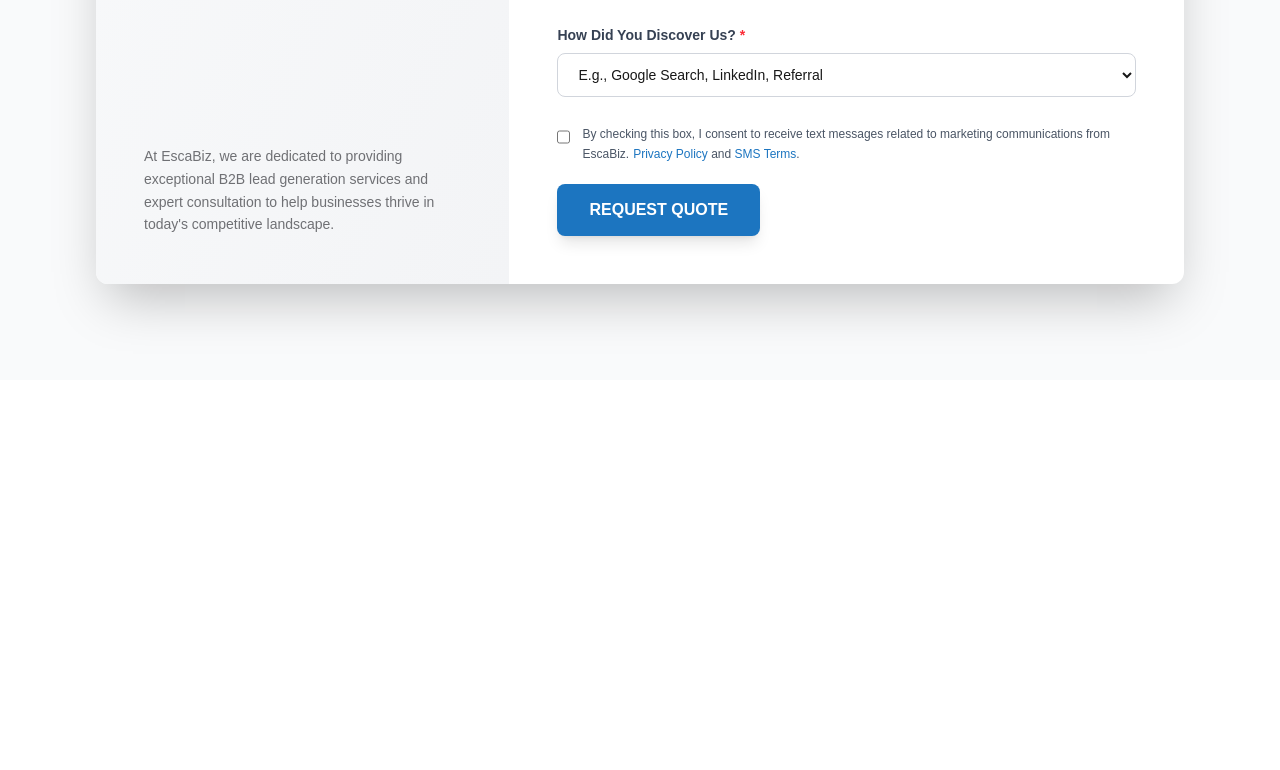
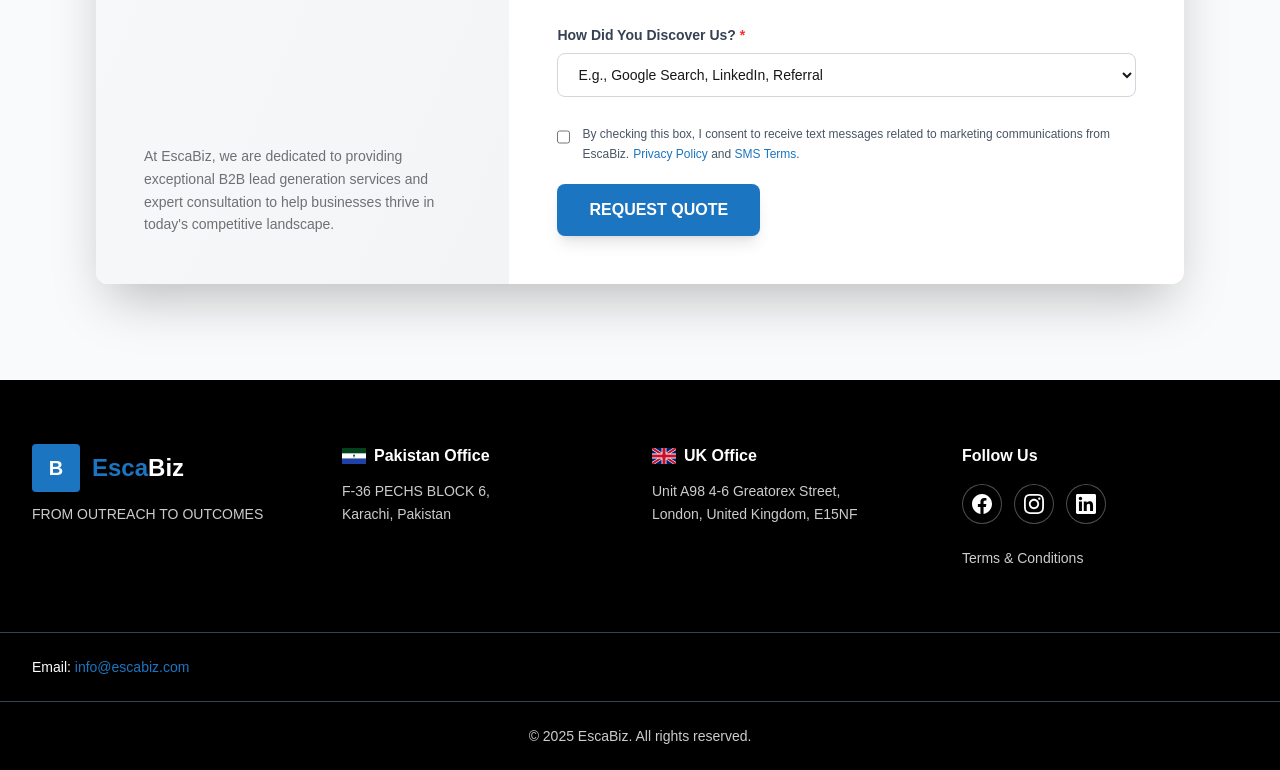
Before and after one commit to Sharmeen-Rauf/escabiz, a Next.js app: page / in a window 1280 px wide. Shown: the part 8189-8959 px from the top of the page. Before the commit the page ends 8569 px from the top, so only its background shows below. Built offline with nearby package versions, Linux system fonts and the light colour scheme.

Commit message:
Add footer section to Home page, including office locations, social media links, email contact, and copyright information. Enhance layout and styling for improved user experience and accessibility.

```diff
--- a/src/app/page.tsx
+++ b/src/app/page.tsx
@@ -1215,6 +1215,116 @@ export default function Home() {
           scroll-behavior: smooth;
         }
       `}</style>
+
+      {/* Footer Section */}
+      <footer className="w-full bg-black text-white">
+        {/* Top Section */}
+        <div className="w-full max-w-7xl mx-auto px-4 sm:px-6 lg:px-8 py-12 md:py-16">
+          <div className="grid grid-cols-1 sm:grid-cols-2 lg:grid-cols-4 gap-8 lg:gap-6">
+            {/* Column 1: Logo and Tagline */}
+            <div className="flex flex-col">
+              <div className="flex items-center space-x-3 mb-3">
+                <div className="bg-[#1c75c0] w-12 h-12 rounded flex items-center justify-center flex-shrink-0">
+                  <span className="text-white font-bold text-xl">B</span>
+                </div>
+                <div>
+                  <span className="text-2xl font-bold">
+                    <span className="text-[#1c75c0]">Esca</span>
+                    <span className="text-white">Biz</span>
+                  </span>
+                </div>
+              </div>
+              <p className="text-sm text-white/80">
+                FROM OUTREACH TO OUTCOMES
+              </p>
+            </div>
+
+            {/* Column 2: Pakistan Office */}
+            <div className="flex flex-col">
+              <div className="flex items-center space-x-2 mb-3">
+                <div className="w-6 h-4 flex-shrink-0">
+                  <svg viewBox="0 0 900 600" className="w-full h-full">
+                    <rect width="900" height="600" fill="#01411C"/>
+                    <rect y="200" width="900" height="200" fill="#FFFFFF"/>
+                    <rect y="400" width="900" height="200" fill="#1F41A8"/>
+                    <circle cx="450" cy="300" r="80" fill="#FFFFFF"/>
+                    <path d="M450 220 L470 300 L450 380 L430 300 Z" fill="#01411C"/>
+                    <circle cx="450" cy="280" r="30" fill="#01411C"/>
+                  </svg>
+                </div>
+                <h4 className="text-base font-semibold text-white">Pakistan Office</h4>
+              </div>
+              <p className="text-sm text-white/80 leading-relaxed">
+                F-36 PECHS BLOCK 6,<br />
+                Karachi, Pakistan
+              </p>
+            </div>
+
+            {/* Column 3: UK Office */}
+            <div className="flex flex-col">
+              <div className="flex items-center space-x-2 mb-3">
+                <div className="w-6 h-4 flex-shrink-0">
+                  <svg viewBox="0 0 900 600" className="w-full h-full">
+                    <rect width="900" height="600" fill="#012169"/>
+                    <path d="M0 0 L900 600 M900 0 L0 600" stroke="#FFFFFF" strokeWidth="120"/>
+                    <path d="M0 0 L900 600 M900 0 L0 600" stroke="#C8102E" strokeWidth="80"/>
+                    <path d="M0 300 L900 300 M450 0 L450 600" stroke="#FFFFFF" strokeWidth="180"/>
+                    <path d="M0 300 L900 300 M450 0 L450 600" stroke="#C8102E" strokeWidth="120"/>
+                  </svg>
+                </div>
+                <h4 className="text-base font-semibold text-white">UK Office</h4>
+              </div>
+              <p className="text-sm text-white/80 leading-relaxed">
+                Unit A98 4-6 Greatorex Street,<br />
+                London, United Kingdom, E15NF
+              </p>
+            </div>
+
+            {/* Column 4: Follow Us & Terms */}
+            <div className="flex flex-col">
+              <h4 className="text-base font-semibold text-white mb-4">Follow Us</h4>
+              <div className="flex items-center space-x-3 mb-6">
+                <a href="#" className="w-10 h-10 bg-black border border-white/30 rounded-full flex items-center justify-center hover:bg-white/10 transition-colors duration-300">
+                  <svg className="w-5 h-5 text-white" fill="currentColor" viewBox="0 0 24 24">
+                    <path d="M24 12.073c0-6.627-5.373-12-12-12s-12 5.373-12 12c0 5.99 4.388 10.954 10.125 11.854v-8.385H7.078v-3.47h3.047V9.43c0-3.007 1.792-4.669 4.533-4.669 1.312 0 2.686.235 2.686.235v2.953H15.83c-1.491 0-1.956.925-1.956 1.874v2.25h3.328l-.532 3.47h-2.796v8.385C19.612 23.027 24 18.062 24 12.073z"/>
+                  </svg>
+                </a>
+                <a href="#" className="w-10 h-10 bg-black border border-white/30 rounded-full flex items-center justify-center hover:bg-white/10 transition-colors duration-300">
+                  <svg className="w-5 h-5 text-white" fill="currentColor" viewBox="0 0 24 24">
+                    <path d="M12 2.163c3.204 0 3.584.012 4.85.07 3.252.148 4.771 1.691 4.919 4.919.058 1.265.069 1.645.069 4.849 0 3.205-.012 3.584-.069 4.849-.149 3.225-1.664 4.771-4.919 4.919-1.266.058-1.644.07-4.85.07-3.204 0-3.584-.012-4.849-.07-3.26-.149-4.771-1.699-4.919-4.92-.058-1.265-.07-1.644-.07-4.849 0-3.204.013-3.583.07-4.849.149-3.227 1.664-4.771 4.919-4.919 1.266-.057 1.645-.069 4.849-.069zm0-2.163c-3.259 0-3.667.014-4.947.072-4.358.2-6.78 2.618-6.98 6.98-.059 1.281-.073 1.689-.073 4.948 0 3.259.014 3.668.072 4.948.2 4.358 2.618 6.78 6.98 6.98 1.281.058 1.689.072 4.948.072 3.259 0 3.668-.014 4.948-.072 4.354-.2 6.782-2.618 6.979-6.98.059-1.28.073-1.689.073-4.948 0-3.259-.014-3.667-.072-4.947-.196-4.354-2.617-6.78-6.979-6.98-1.281-.059-1.69-.073-4.949-.073zm0 5.838c-3.403 0-6.162 2.759-6.162 6.162s2.759 6.163 6.162 6.163 6.162-2.759 6.162-6.163c0-3.403-2.759-6.162-6.162-6.162zm0 10.162c-2.209 0-4-1.79-4-4 0-2.209 1.791-4 4-4s4 1.791 4 4c0 2.21-1.791 4-4 4zm6.406-11.845c-.796 0-1.441.645-1.441 1.44s.645 1.44 1.441 1.44c.795 0 1.439-.645 1.439-1.44s-.644-1.44-1.439-1.44z"/>
+                  </svg>
+                </a>
+                <a href="#" className="w-10 h-10 bg-black border border-white/30 rounded-full flex items-center justify-center hover:bg-white/10 transition-colors duration-300">
+                  <svg className="w-5 h-5 text-white" fill="currentColor" viewBox="0 0 24 24">
+                    <path d="M20.447 20.452h-3.554v-5.569c0-1.328-.027-3.037-1.852-3.037-1.853 0-2.136 1.445-2.136 2.939v5.667H9.351V9h3.414v1.561h.046c.477-.9 1.637-1.85 3.37-1.85 3.601 0 4.267 2.37 4.267 5.455v6.286zM5.337 7.433c-1.144 0-2.063-.926-2.063-2.065 0-1.138.92-2.063 2.063-2.063 1.14 0 2.064.925 2.064 2.063 0 1.139-.925 2.065-2.064 2.065zm1.782 13.019H3.555V9h3.564v11.452zM22.225 0H1.771C.792 0 0 .774 0 1.729v20.542C0 23.227.792 24 1.771 24h20.451C23.2 24 24 23.227 24 22.271V1.729C24 .774 23.2 0 22.222 0h.003z"/>
+                  </svg>
+                </a>
+              </div>
+              <a href="#" className="text-sm text-white/80 hover:text-white transition-colors duration-300">
+                Terms & Conditions
+              </a>
+            </div>
+          </div>
+        </div>
+
+        {/* Middle Section - Email */}
+        <div className="border-t border-gray-700">
+          <div className="w-full max-w-7xl mx-auto px-4 sm:px-6 lg:px-8 py-6">
+            <p className="text-sm text-white">
+              Email: <a href="mailto:info@escabiz.com" className="text-[#1c75c0] hover:text-blue-400 transition-colors duration-300">info@escabiz.com</a>
+            </p>
+          </div>
+        </div>
+
+        {/* Bottom Section - Copyright */}
+        <div className="border-t border-gray-700">
+          <div className="w-full max-w-7xl mx-auto px-4 sm:px-6 lg:px-8 py-6">
+            <p className="text-sm text-white/80 text-center">
+              © 2025 EscaBiz. All rights reserved.
+            </p>
+          </div>
+        </div>
+      </footer>
     </>
   );
 }
```
